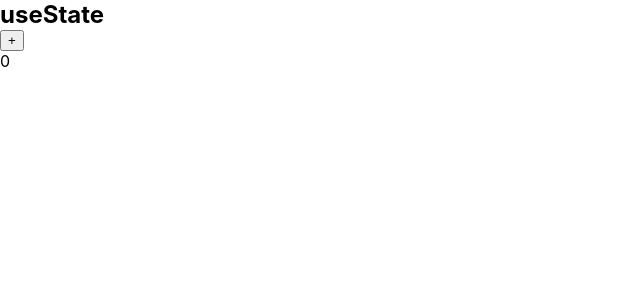
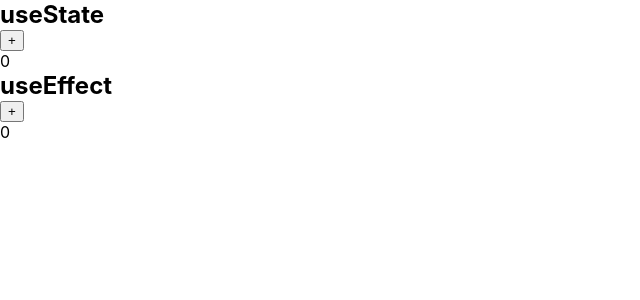
Before and after one commit to genta-t/react18-tutorial, a React (Create React App) app: page / in a window 1280 px wide. Shown: the top 300 px of the page, without its empty margins (0-640 px from the left). Built offline with nearby package versions, Linux system fonts and the light colour scheme.

Commit message:
useEffect完了

```diff
--- a/src/App.tsx
+++ b/src/App.tsx
@@ -1,11 +1,12 @@
+import UseEffect from './components/UseEffect';
+import UseState from './components/UseState';
 
-import './App.css';
-import UseState from './components/UseState';
 
 const App = () => {
   return (
     <>
       <UseState />
+      <UseEffect />
     </>
   );
 }
--- /dev/null
+++ b/src/components/UseEffect.tsx
@@ -0,0 +1,22 @@
+import { useEffect, useState } from "react";
+
+const UseEffect = () => {
+  const [ count , setCount ] = useState(0);
+
+  const handleClick = () => {
+    setCount(count + 1);
+  };
+  useEffect(() => { // 第二引数にcountを入れている場合中でsetCountは使わない→無限ループする
+    console.log("aaaaaaa");
+  }, [count]) //カウントの回数分中身のログが呼び出されている
+
+  return (
+    <>
+      <h2>useEffect</h2>
+      <button onClick={handleClick}>+</button>
+      <p>{count}</p>
+    </>
+  );
+}
+
+export default UseEffect;
```
